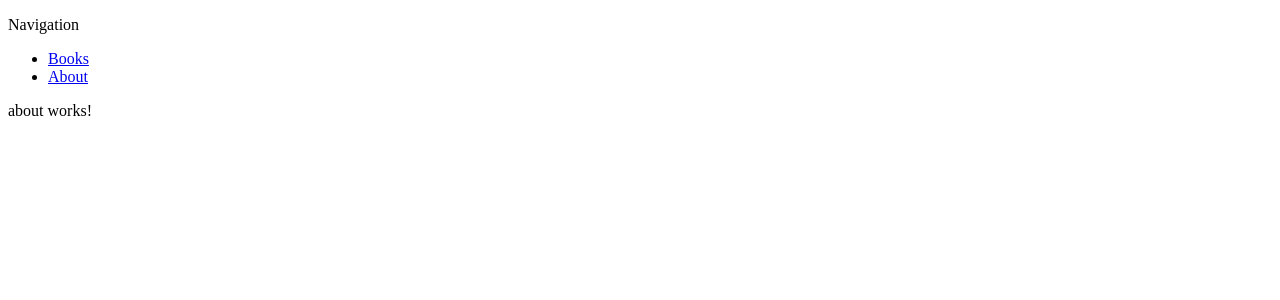
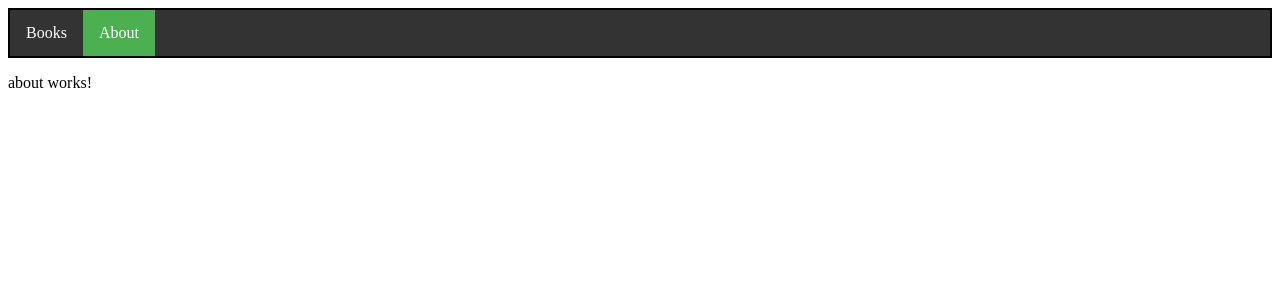
Before and after one commit to martinwoelfle/bookmonkey-client, an Angular app in the folder bookmonkey-client/: page /about in a window 1280 px wide. Shown: the top 300 px of the page. Built offline with nearby package versions, Linux system fonts and the light colour scheme.

Commit message:
Angular-Routing 1 Bonus (Add basic routing with navigation-style)

```diff
--- a/bookmonkey-client/src/app/navigation/navigation.component.html
+++ b/bookmonkey-client/src/app/navigation/navigation.component.html
@@ -1,5 +1,6 @@
-<p>Navigation</p>
-<ul>
-  <li><a routerLink="/books">Books</a></li>
-  <li><a routerLink="/about">About</a></li>
-</ul>
+<div style="border: 2px solid">
+  <ul>
+    <li><a [routerLink]="'/books'" [routerLinkActive]="'active'">Books</a></li>
+    <li><a [routerLink]="'/about'" [routerLinkActive]="'active'">About</a></li>
+  </ul>
+</div>
--- a/bookmonkey-client/src/app/navigation/navigation.component.scss
+++ b/bookmonkey-client/src/app/navigation/navigation.component.scss
@@ -0,0 +1,40 @@
+ul {
+
+  list-style-type: none;
+
+  margin: 0;
+
+  padding: 0;
+
+  overflow: hidden;
+
+  background-color: #333;
+
+  li {
+
+    float: left;
+
+  }
+
+  a {
+
+    display: block;
+    color: white;
+    text-align: center;
+    padding: 14px 16px;
+    text-decoration: none;
+    &:hover:not(.active) {
+
+      background-color: #111;
+
+    }
+
+    &.active {
+
+      background-color: #4CAF50;
+
+    }
+
+  }
+
+}
--- a/bookmonkey-client/src/app/navigation/navigation.component.ts
+++ b/bookmonkey-client/src/app/navigation/navigation.component.ts
@@ -1,10 +1,11 @@
 import { Component } from '@angular/core';
-import {RouterLink} from '@angular/router';
+import {RouterLink, RouterLinkActive} from '@angular/router';
 
 @Component({
   selector: 'app-navigation',
   imports: [
-    RouterLink
+    RouterLink,
+    RouterLinkActive
   ],
   templateUrl: './navigation.component.html',
   styleUrl: './navigation.component.scss'
```
